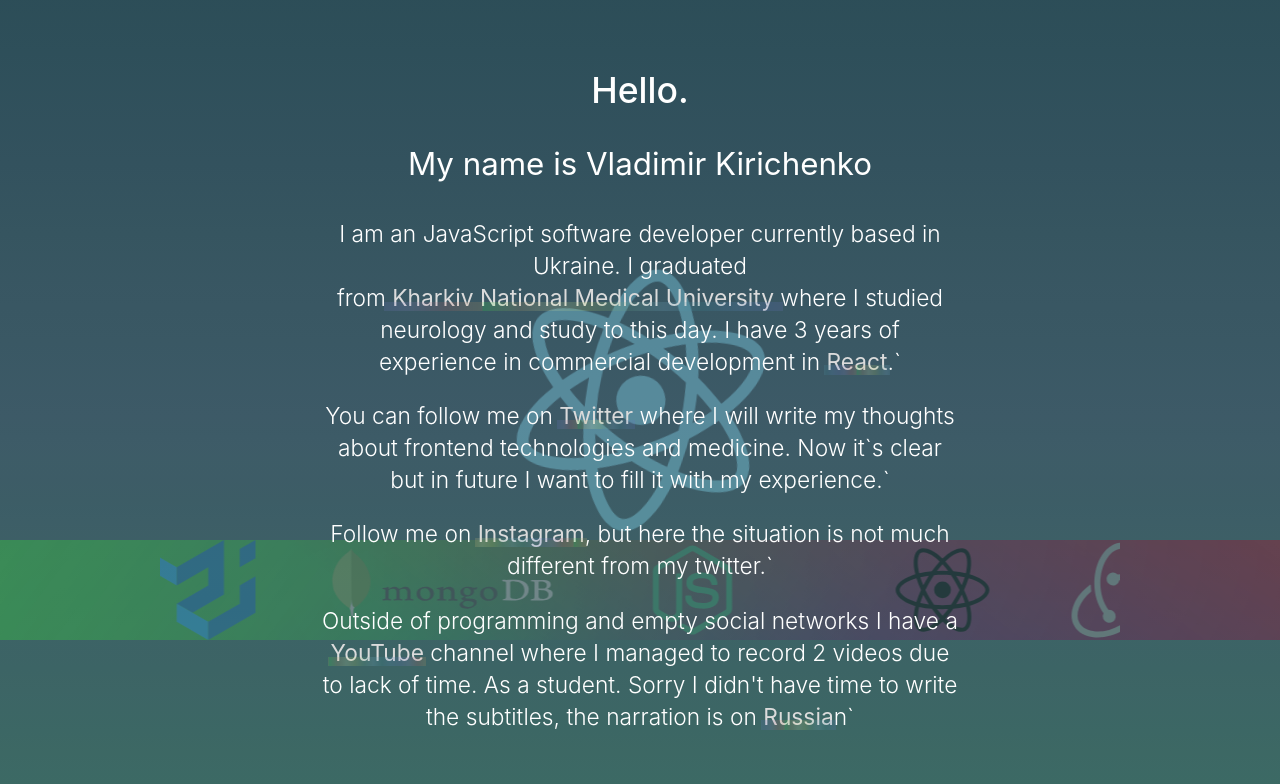
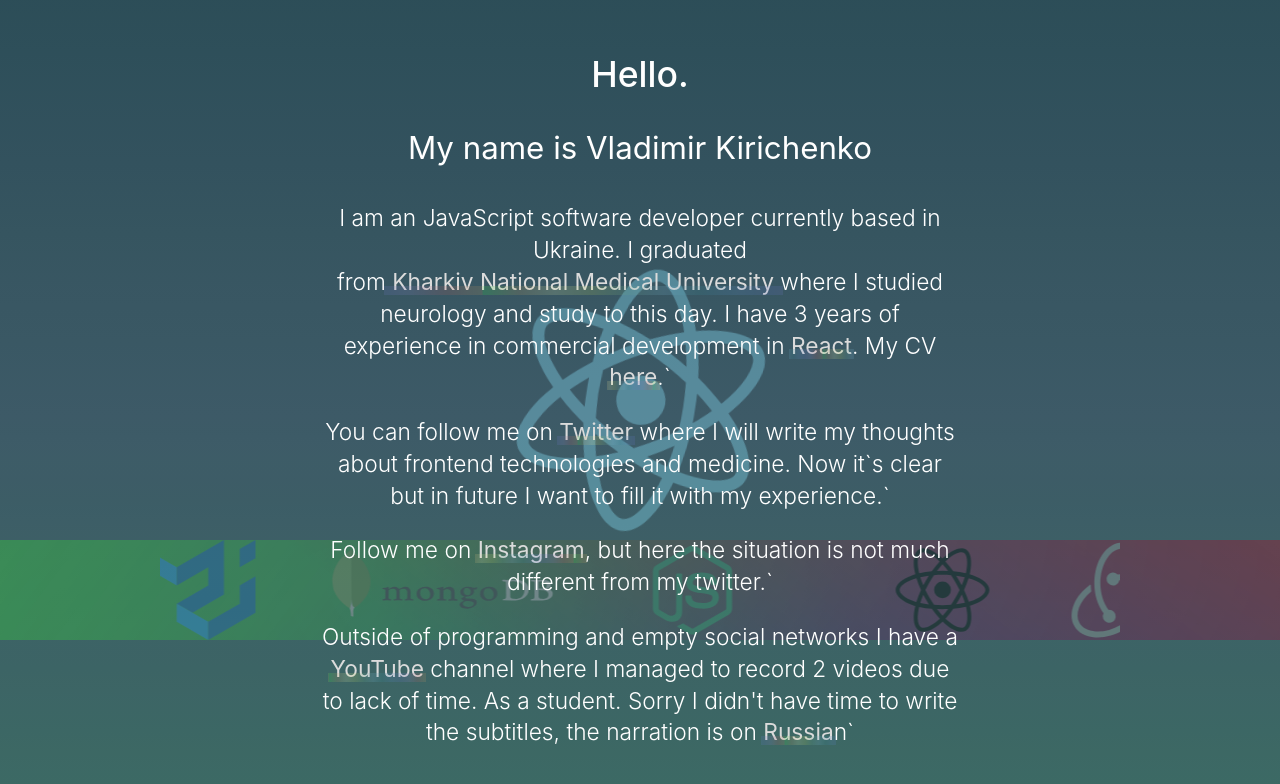
Before and after one commit to vldmrkrchnk/my_cv, a React (Create React App) app: page / in a window 1280 px wide. Shown: the top 784 px of the page. Built offline with nearby package versions, Linux system fonts and the light colour scheme.

Commit message:
add download cv link

```diff
--- a/src/Bio.jsx
+++ b/src/Bio.jsx
@@ -17,9 +17,12 @@ const Bio = () => {
         <a href="https://reactjs.org/" target="_blank" rel="noreferrer">
           React
         </a>
-        .
+        . My CV{" "}
+        <a href="./documents/CV_VLADIMIR_KIRICHENKO.pdf" download>
+          here
+        </a>
+        .`
         {/* You can see some of my test assignments on  <a href="https://github.com/vldmrkrchnk" target="_blank">GitHub</a>. */}
-        `
       </p>
       <p>
         You can follow me on{" "}
```
Also changed, not shown: 1 other file (tests, documents, lock files or other folders).
